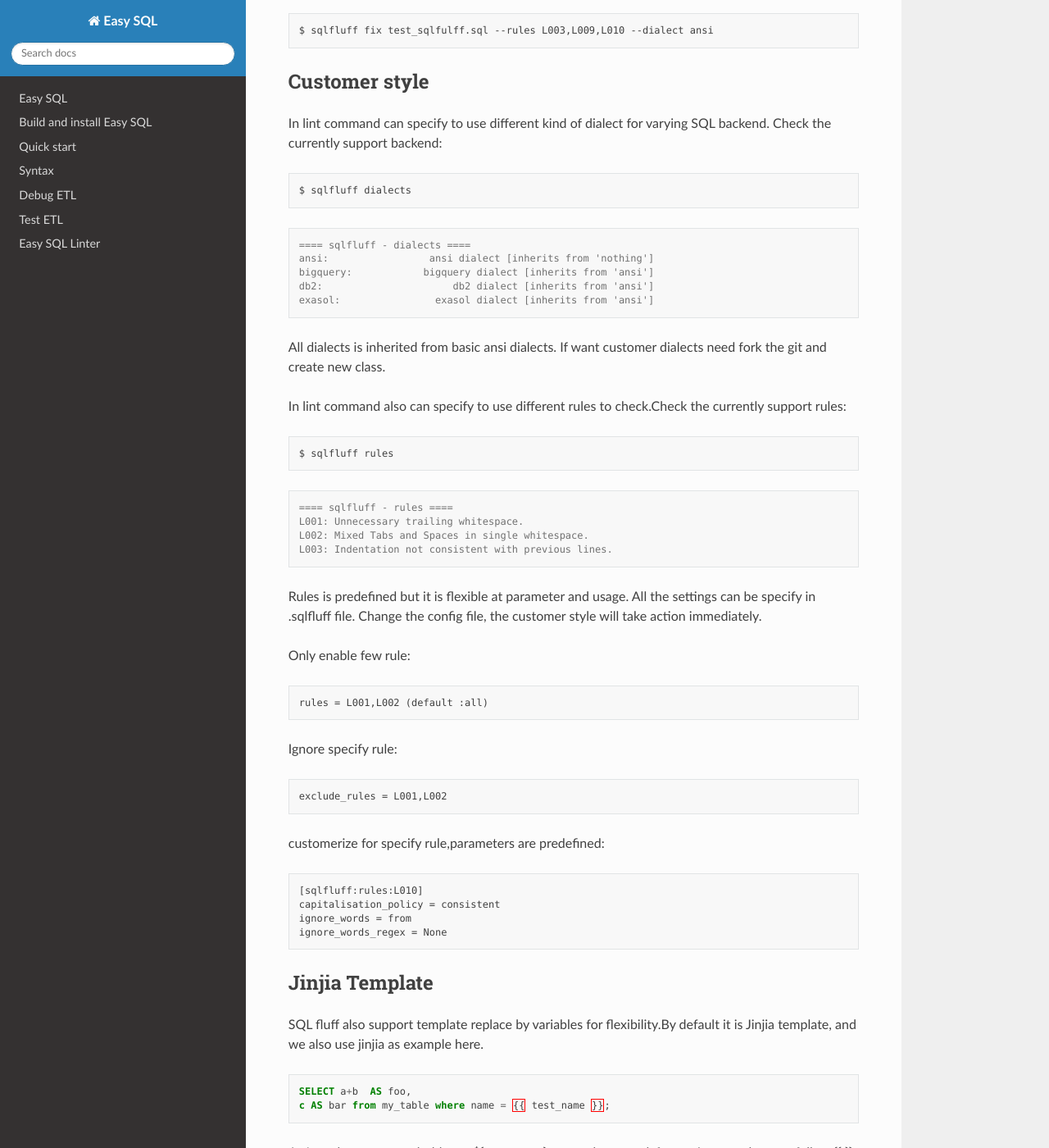
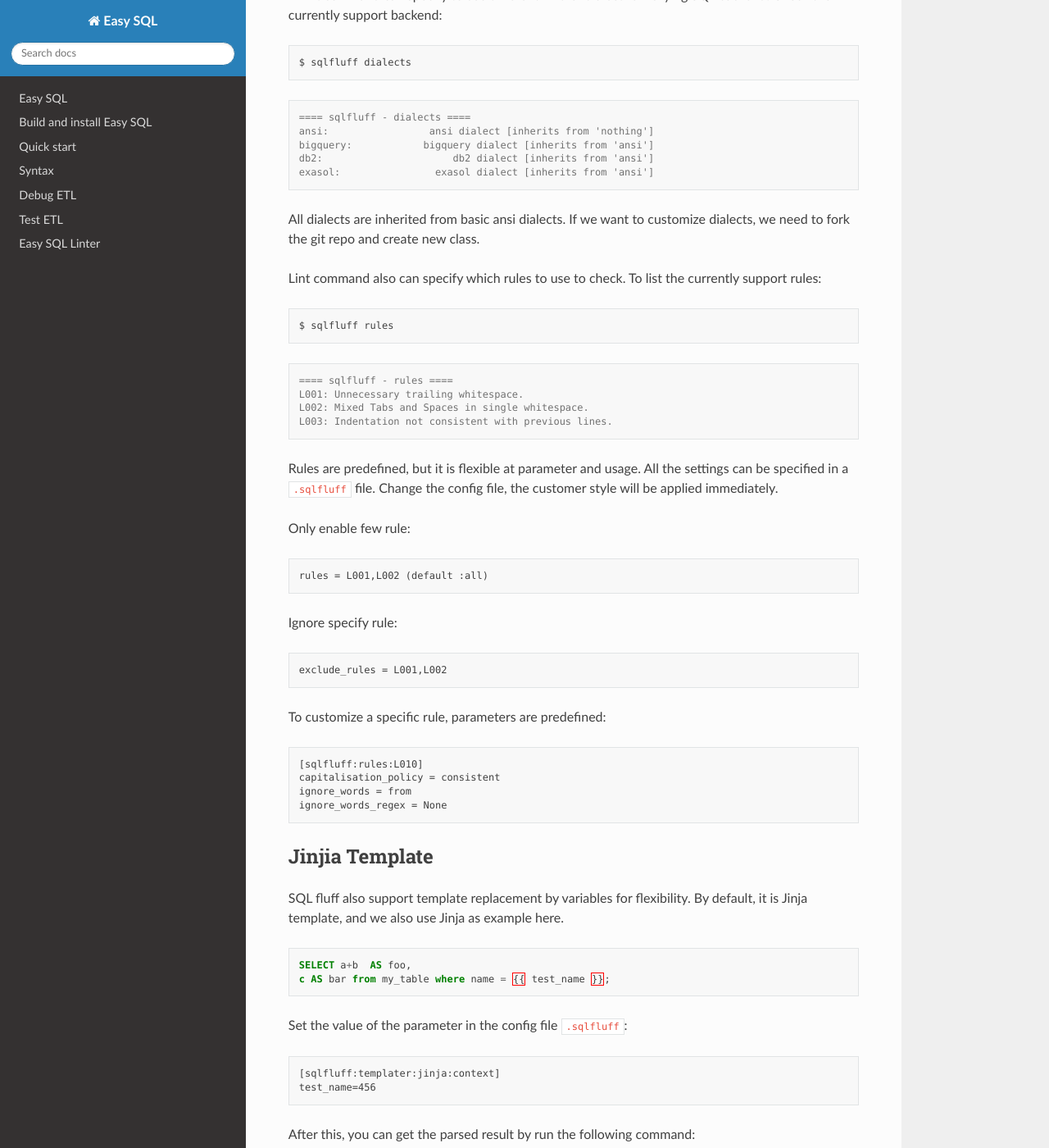
Before and after one commit to easysql/easy_sql, a Sphinx documentation site: the page built from docs/sqlfluff/quick_start.md, in a window 1280 px wide and 1400 px high, scrolled down 1539 px. Shown: the whole window at 82% size. Built offline with Sphinx 7.4.7 and the Read the Docs theme 2.0.0, drawn with Linux system fonts in a browser that asks for light colours; pages that are not in the unit, such as notebooks, are missing from menus; some of the changed text lies outside the part shown.

Commit message:
improve dev doc

````diff
--- a/docs/sqlfluff/quick_start.md
+++ b/docs/sqlfluff/quick_start.md
@@ -1,24 +1,23 @@
 # Quick start
-## Introduction for sqlfluff
-With multiple contributors to a project and varying SQL backgrounds, it's really difficult to maintain consistent readability and comprehension across a codebase. sqlfluff is a tool that can easily checkout sql code quality with varying SQL backgrounds and dialects.
 
+## Introduction to sqlfluff
+
+With multiple contributors to a project and varying technical backgrounds, it's really difficult to maintain consistent readability and comprehension across a codebase.
+sqlfluff is a tool that can easily checkout sql code quality with varying SQL backgrounds and dialects.
 
 ## Python Requirement
-Sqlfluff not support python 2 , it need python with 3.x.x. Check your python version with the following:
+
+Sqlfluff not support for python 2, it need python 3+. Check your python version with the following:
+
 ```bash
 $ python --version
 ```
 
+## Quick install
 
-## Quick install
-Install sqlfluff with pip:
-```bash
-$ pip install sqlfluff
-```
-Check install is success:
-```bash
-$ pip install sqlfluff
-```
+Install sqlfluff with pip: `pip install sqlfluff`
+
+Check if installation succeeds: `pip install sqlfluff`
 
 
 ## Hands on demo
@@ -68,30 +69,39 @@
 db2:                      db2 dialect [inherits from 'ansi']
 exasol:                exasol dialect [inherits from 'ansi']
 ```
-All dialects is inherited from basic ansi dialects. If want customer dialects need fork the git and create new class.
+All dialects are inherited from basic ansi dialects. If we want to customize dialects, we need to fork the git repo and create new class.
 
+Lint command also can specify which rules to use to check. To list the currently support rules:
 
-In lint command also can specify to use different rules to check.Check the currently support rules:
 ```bash
 $ sqlfluff rules
 ```
+
 ```output
 ==== sqlfluff - rules ====
 L001: Unnecessary trailing whitespace.
 L002: Mixed Tabs and Spaces in single whitespace.
 L003: Indentation not consistent with previous lines.
 ```
-Rules is predefined but it is flexible at parameter and usage. All the settings can be specify in .sqlfluff file. Change the config file, the customer style will take action immediately.
+
+Rules are predefined, but it is flexible at parameter and usage.
+All the settings can be specified in a `.sqlfluff` file.
+Change the config file, the customer style will be applied immediately.
 
 Only enable few rule:
+
 ```config
 rules = L001,L002 (default :all)
 ```
+
 Ignore specify rule:
+
 ```config
 exclude_rules = L001,L002
 ```
-customerize for specify rule,parameters are predefined:
+
+To customize a specific rule, parameters are predefined:
+
 ```config
 [sqlfluff:rules:L010]
 capitalisation_policy = consistent
@@ -100,31 +110,32 @@
 ```
 
 ## Jinjia Template
-SQL fluff also support template replace by variables for flexibility.By default it is Jinjia template, and we also use jinjia as example here.
+
+SQL fluff also support template replacement by variables for flexibility.
+By default, it is Jinja template, and we also use Jinja as example here.
+
 ```sql
 SELECT a+b  AS foo,
 c AS bar from my_table where name = {{ test_name }};
 ```
-As I try the parameter holder as ${test_name} cannot be parsed, format is compulsory to follow {{ }}.
 
-Then u need to give the value of the parameter that will be format in the config file .sqlfluff
+Set the value of the parameter in the config file `.sqlfluff`:
 
 ```config
 [sqlfluff:templater:jinja:context]
 test_name=456
 ```
-After this in command line can get the parse result by run the following:
+
+After this, you can get the parsed result by run the following command:
+
 ```bash
 $ sqlfluff parse test_sqlfulff.sql --rules L003,L009,L010 --dialect ansi
 ```
 
+# Easy sql integration Plan
 
-
-
-
-# Easy sql integration Plan
 1. Parse the backend config in easy sql to define the dialect
-2. Our easy sql have multiple sql with comment as seperator. Add forloop to loop through all different sql file
+2. Our easy sql have multiple sql with comment as seperator. Add for-loop to loop through all different sql file
 3. Make rules enable /disable for different sql backend. For example, bigquery specific need schema.
 4. Add rules to check, including input/output check, partition check
 5. Allow for easy_sql function  and variable like ${temp_db} to be checked.
````
Also changed, not shown: other parts of docs/sqlfluff/quick_start.md (+5 -3 lines).
